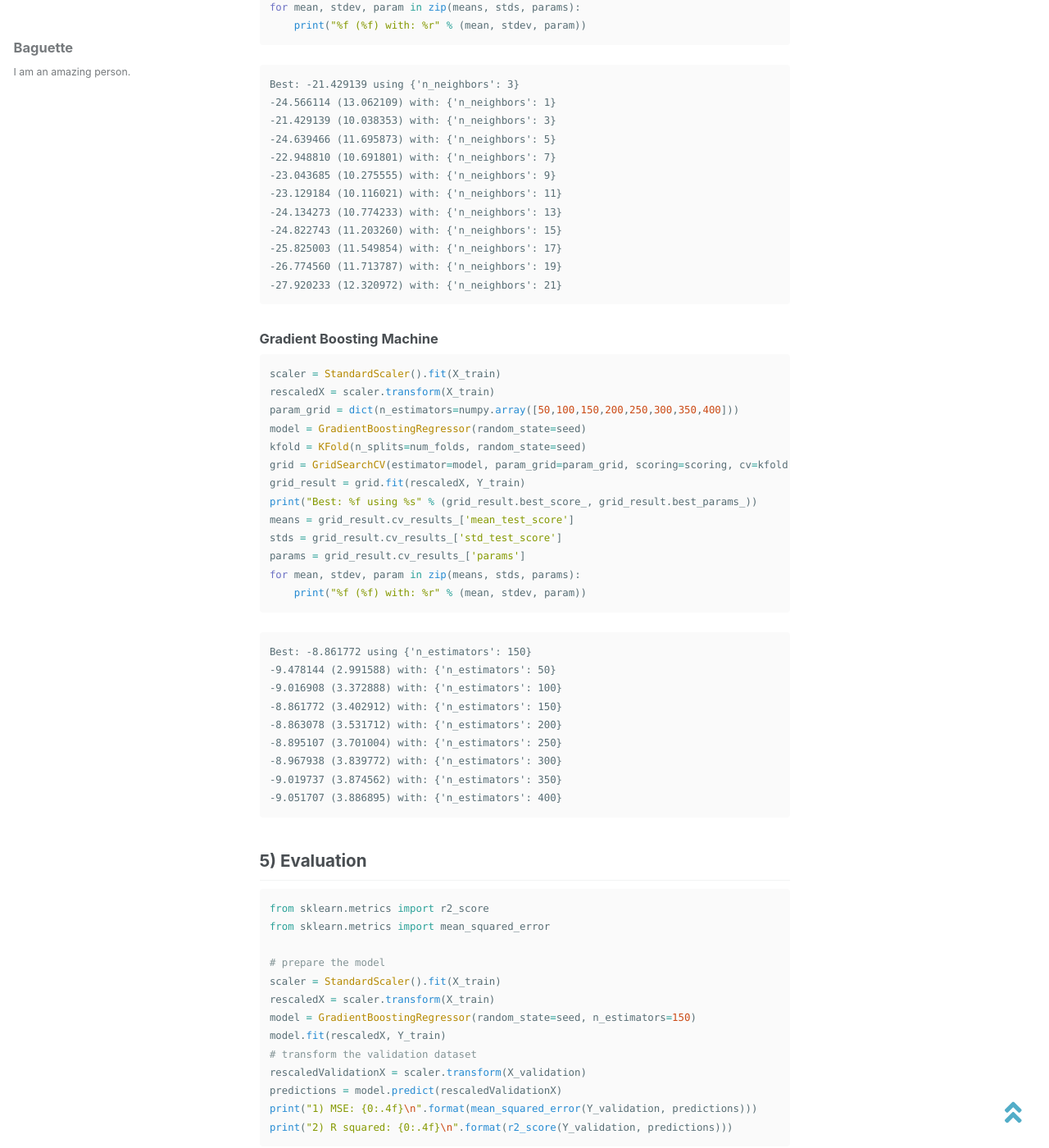
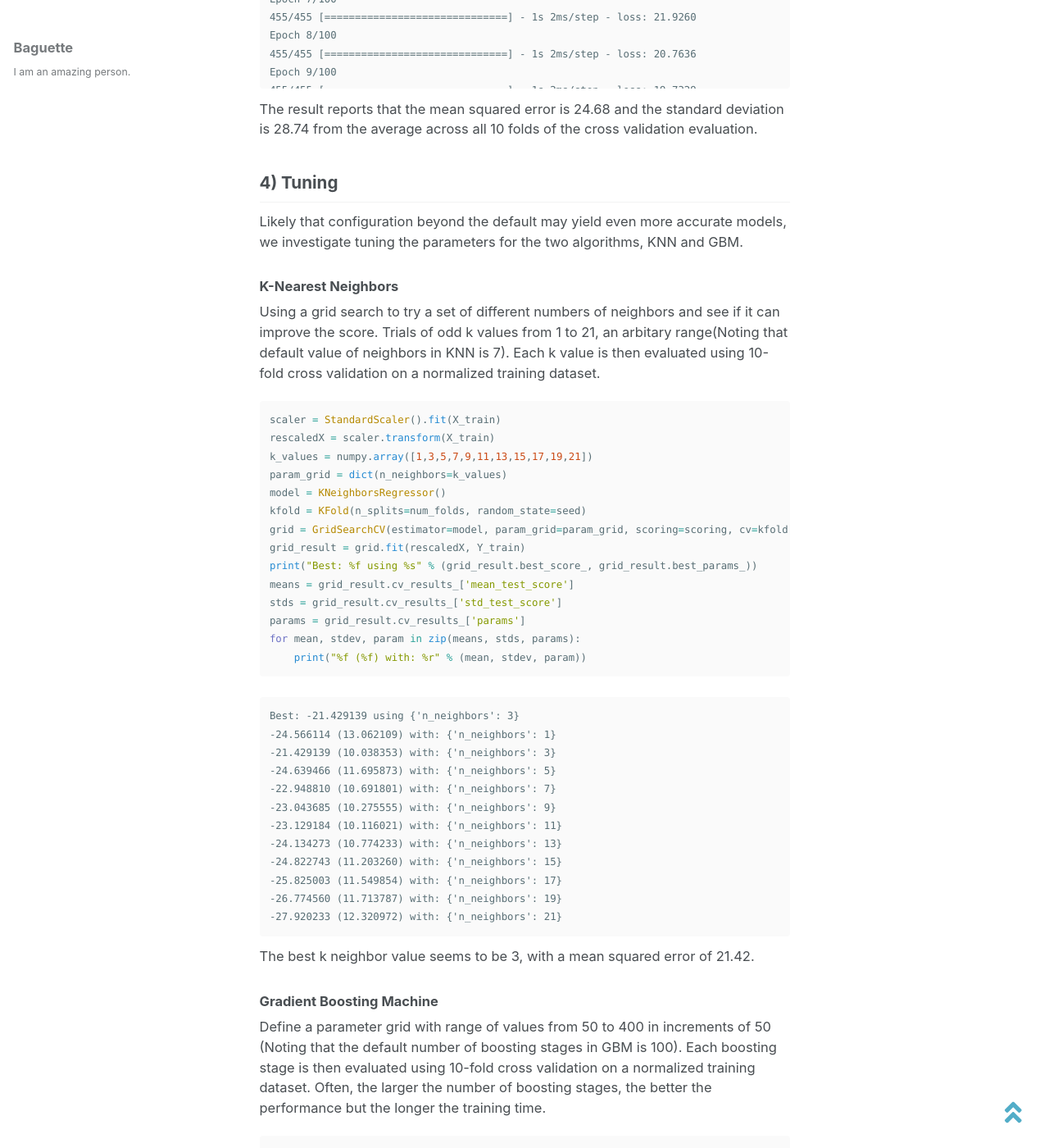
Before and after one commit to baguettexci/baguettexci.gituhb.io, a Jekyll site: the page built from _posts/2018-10-16-Boston-House-Price.md, in a window 1280 px wide and 1400 px high, scrolled down 11568 px. Shown: the whole window at 82% size. Built offline with Jekyll 4.4.1, drawn with Linux system fonts in a browser that asks for light colours; nearby versions of some CDN libraries; some of the changed text lies outside the part shown.

Commit message:
Update 2018-10-16-Boston-House-Price.md

````diff
--- a/_posts/2018-10-16-Boston-House-Price.md
+++ b/_posts/2018-10-16-Boston-House-Price.md
@@ -440,7 +440,7 @@
     </tr>
   </tbody>
 </table>
-There seems to be some differencing of scale.
+There seems to be some differing of scales.
 
 ### View the correlation between the variables on a heatmap
 ```python
@@ -493,6 +493,9 @@
 ```
 
 ### Modeling
+Selecting a suite of different algorithms capable of working on classification problem.
+* **Linear Algorithms:** Logistic Regression(LR), Ridge Regression(Ridge), Lasso Regression(LASSO) and ElasticNet(EN).
+* **Nonlinear Algorithms:** Classification and Regression Trees(CART), Support Vector Regression(SVR), and k-Nearest Neighbors(KNN).
 ```python
 models = []
 models.append(('LR', LinearRegression()))
@@ -532,7 +535,7 @@
 SVR: -85.946141 (17.581121)
 {% endhighlight %}
 
-Viewing the distribution values on a boxplot
+### Viewing the distribution values on a boxplot
 ```python
 fig = plt.figure()
 fig.suptitle('Algorithm Comparison')
@@ -543,6 +546,7 @@
 plt.show()
 ```
 <img src="{{ site.url }}{{ site.baseurl }}/images/Boston House Price/boxplot.png" alt="">
+Seems like CART has the lowest MSE, followed by LR. Differing scales of the data might be having an effect on the accuracy of the algorithms such as SVR and KNN.
 
 ### Feature scaling
 Suspecting that varied distributions of the features may be impacting the skill of some of the algorithms, we perform a data normalization, such that each attribute has a mean value of 0 and a standard deviation of 1.
@@ -575,7 +579,7 @@
 ScaledSVR: -32.657487 (15.173412)
 {% endhighlight %}
 
-Viewing the distribution values on a boxplot
+### Viewing the distribution values on a boxplot
 ```python
 fig = plt.figure()
 fig = plt.figure(figsize=(8.5,4))
@@ -587,8 +591,15 @@
 plt.show()
 ```
 <img src="{{ site.url }}{{ site.baseurl }}/images/Boston House Price/boxplot2.png" alt="">
+Seems like scaling did have an effect on SVR and KNN. From the boxplot, KNN has a tight distribution of error and also has the lowest score.
 
 ## 3b) Ensemble Methods
+Looking into ensemble methods could improve the performance of algorithms on this problem. We will evaluate four different ensemble machine learning algorithms.
+* **Boosting Methods:** AdaBoost(AB) and Gradient Boosting(GBM).
+* **Bagging Methods:** Random Forests(RF) and Extra Trees(ET).
+<br/>
+
+Using the same settings, a 10-fold cross validation and pipelines that standardize the training data for each fold.
 ### Import libraries
 ```python
 from sklearn.ensemble import RandomForestRegressor
@@ -631,9 +642,10 @@
 plt.show()
 ```
 <img src="{{ site.url }}{{ site.baseurl }}/images/Boston House Price/boxplot3.png" alt="">
+The results generate better scores than the linear and nonlinear algorithms in previous part. Gradient Boosting has the lowest score and better distribution of error.
 
 ## 3c) Neural Network
-Create a neural network model for the regression problem.
+Looking into neural network to see whether it can improve the performance of algorithms on the regression problem.
 ### Import libraries
 ```python
 from keras.models import Sequential
@@ -2688,7 +2700,10 @@
 The result reports that the mean squared error is 24.68 and the standard deviation is 28.74 from the average across all 10 folds of the cross validation evaluation.
 
 ## 4) Tuning
+Likely that configuration beyond the default may yield even more accurate models, we investigate tuning the parameters for the two algorithms, KNN and GBM.
+
 ### K-Nearest Neighbors
+Using a grid search to try a set of different numbers of neighbors and see if it can improve the score. Trials of odd k values from 1 to 21, an arbitary range(Noting that default value of neighbors in KNN is 7). Each k value is then evaluated using 10-fold cross validation on a normalized training dataset.
 ```python
 scaler = StandardScaler().fit(X_train)
 rescaledX = scaler.transform(X_train)
@@ -2719,8 +2734,10 @@
 -26.774560 (11.713787) with: {'n_neighbors': 19}
 -27.920233 (12.320972) with: {'n_neighbors': 21}
 {% endhighlight %}
+The best k neighbor value seems to be 3, with a mean squared error of 21.42.
 
 ### Gradient Boosting Machine
+Define a parameter grid with range of values from 50 to 400 in increments of 50 (Noting that the default number of boosting stages in GBM is 100). Each boosting stage is then evaluated using 10-fold cross validation on a normalized training dataset. Often, the larger the number of boosting stages, the better the performance but the longer the training time.
 ```python
 scaler = StandardScaler().fit(X_train)
 rescaledX = scaler.transform(X_train)
@@ -2747,8 +2764,10 @@
 -9.019737 (3.874562) with: {'n_estimators': 350}
 -9.051707 (3.886895) with: {'n_estimators': 400}
 {% endhighlight %}
+The best configuration was n_estimators of 150, resulting in a mean squared error of 8.86, the best so far.
 
 ## 5) Evaluation
+Using the gradient boosting model and evaluate it on the hold-out validation dataset. Including normalizing the training dataset before training and also scaling the inputs for the validation dataset and then generate predictions.
 ```python
 from sklearn.metrics import r2_score
 from sklearn.metrics import mean_squared_error
@@ -2766,10 +2785,9 @@
 ```
 {% highlight text %}
 1) MSE: 9.2771
-
 2) R squared: 0.8815
 {% endhighlight %}
-
+The results shows that the estimated mean squared error is 9.27, which is quite close to the tuned model. The R squared value indicates a high goodness of fit.
 
 
 
````
Also changed, not shown: other parts of _posts/2018-10-16-Boston-House-Price.md (+1 -1 lines).
